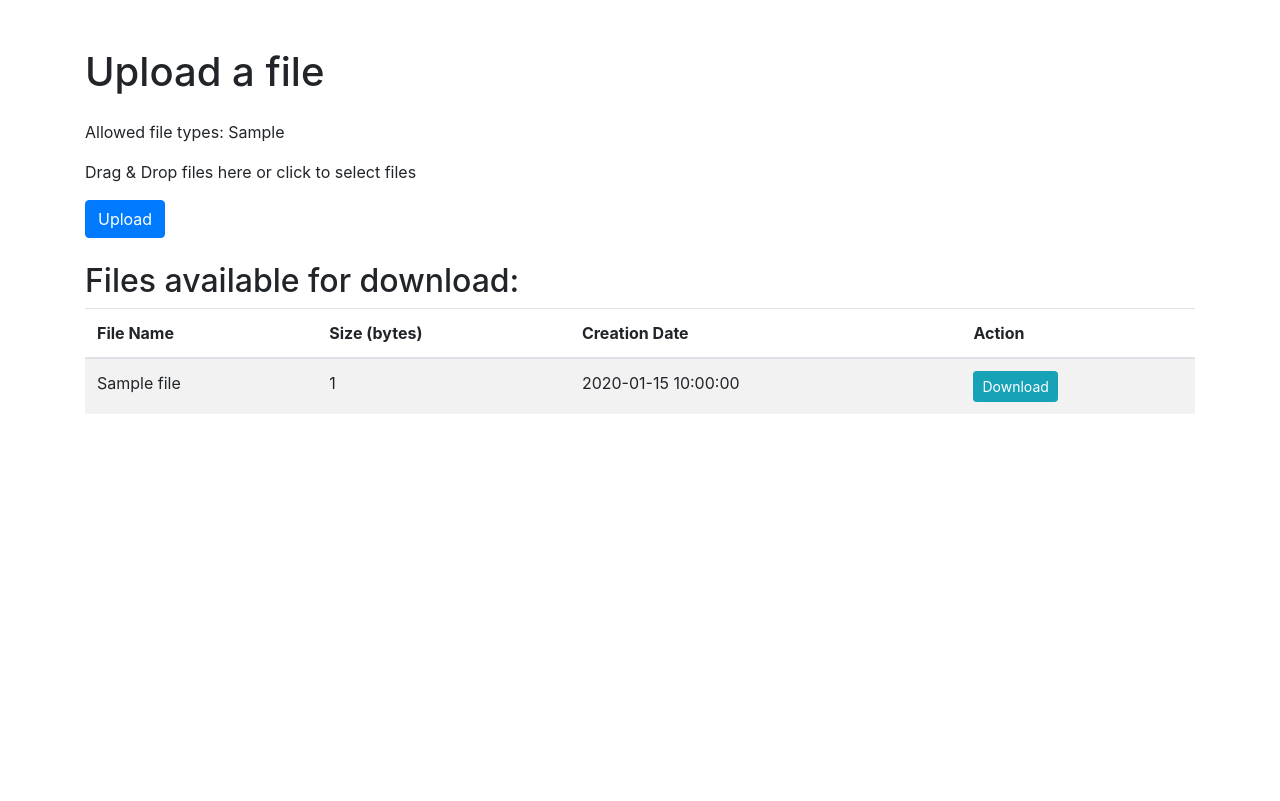
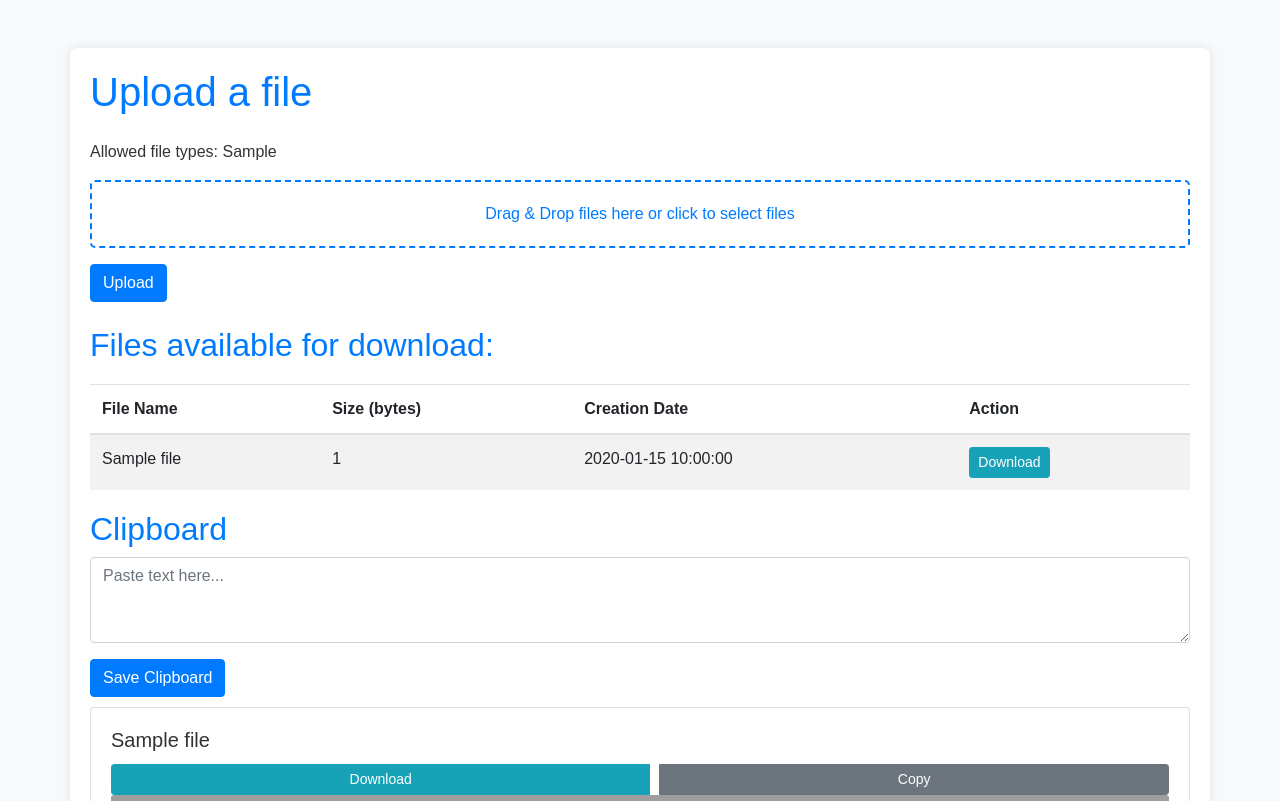
Before and after one commit to pedroanisio/fileuploader, a Flask app: template templates/index.html in a window 1280 px wide. Shown: the top 801 px of the page. Before the commit the page ends 414 px from the top, so only its background shows below. Run offline with Flask 3, Linux system fonts and the light colour scheme; the template is opened without the code that fills it: most values are stand-ins (such as "Sample title", 1, 10 or a date in 2020); some libraries are stand-ins or nearby versions; grey boxes are pictures that could not be loaded.

Commit message:
chore: Refactor CSS file names and update drag and drop UI

```diff
--- a/app.py
+++ b/app.py
@@ -1,4 +1,4 @@
-from flask import Flask, request, redirect, url_for, render_template, send_from_directory, flash
+from flask import Flask, request, redirect, url_for, render_template, send_from_directory, flash, jsonify
 from werkzeug.utils import secure_filename
 import os
 import uuid
@@ -11,16 +11,19 @@ from dotenv import load_dotenv
 load_dotenv()
 
 UPLOAD_FOLDER = 'uploads'
-ALLOWED_EXTENSIONS = {'txt', 'pdf', 'png', 'jpg', 'jpeg', 'gif', 'pst','mkv','exe'}
+CLIPBOARD_FOLDER = 'clipboard'
+ALLOWED_EXTENSIONS = {'txt', 'pdf', 'png', 'jpg', 'jpeg', 'gif', 'pst'}
 
 app = Flask(__name__)
 app.config['UPLOAD_FOLDER'] = UPLOAD_FOLDER
+app.config['CLIPBOARD_FOLDER'] = CLIPBOARD_FOLDER
 app.config['MAX_CONTENT_LENGTH'] = 10 * 1024 * 1024 * 1024  # 10GB
 app.config['SECRET_KEY'] = os.getenv('SECRET_KEY')  # Load SECRET_KEY from environment
 
-# Ensure the upload folder exists
-if not os.path.exists(UPLOAD_FOLDER):
-    os.makedirs(UPLOAD_FOLDER)
+# Ensure the upload and clipboard folders exist
+for folder in [UPLOAD_FOLDER, CLIPBOARD_FOLDER]:
+    if not os.path.exists(folder):
+        os.makedirs(folder)
 
 # Configure logging
 logging.basicConfig(level=logging.INFO)
@@ -29,8 +32,8 @@ def allowed_file(filename):
     return '.' in filename and \
            filename.rsplit('.', 1)[1].lower() in ALLOWED_EXTENSIONS
 
-def get_file_properties(filename):
-    file_path = os.path.join(app.config['UPLOAD_FOLDER'], filename)
+def get_file_properties(filename, folder):
+    file_path = os.path.join(folder, filename)
     file_size = os.path.getsize(file_path)
     file_creation_time = datetime.fromtimestamp(os.path.getctime(file_path))
     return {
@@ -66,21 +69,42 @@ def upload_file():
             flash('File type not allowed')
             logging.warning('File type not allowed')
             return redirect(request.url)
-    files = [get_file_properties(file) for file in os.listdir(app.config['UPLOAD_FOLDER'])]
-    return render_template('index.html', files=files, allowed_extensions=ALLOWED_EXTENSIONS)
+    files = [get_file_properties(file, app.config['UPLOAD_FOLDER']) for file in os.listdir(app.config['UPLOAD_FOLDER'])]
+    clipboard_files = [get_file_properties(file, app.config['CLIPBOARD_FOLDER']) for file in os.listdir(app.config['CLIPBOARD_FOLDER'])]
+    return render_template('index.html', files=files, clipboard_files=clipboard_files, allowed_extensions=ALLOWED_EXTENSIONS)
 
 @app.route('/uploads/<filename>')
 def uploaded_file(filename):
     return send_from_directory(app.config['UPLOAD_FOLDER'], filename)
 
+@app.route('/clipboard/<filename>')
+def clipboard_file(filename):
+    return send_from_directory(app.config['CLIPBOARD_FOLDER'], filename)
+
+@app.route('/clipboard', methods=['POST'])
+def clipboard():
+    data = request.form['clipboard_data']
+    if 'image' in request.files:
+        file = request.files['image']
+        if file and allowed_file(file.filename):
+            filename = f"clipboard_{uuid.uuid4()}_{secure_filename(file.filename)}"
+            file.save(os.path.join(app.config['CLIPBOARD_FOLDER'], filename))
+            return jsonify({'status': 'success', 'message': 'Image saved', 'filename': filename})
+    else:
+        filename = f"clipboard_{uuid.uuid4()}.txt"
+        with open(os.path.join(app.config['CLIPBOARD_FOLDER'], filename), 'w') as f:
+            f.write(data)
+        return jsonify({'status': 'success', 'message': 'Text saved', 'filename': filename})
+
 def cleanup_files():
     now = datetime.now()
-    for filename in os.listdir(UPLOAD_FOLDER):
-        file_path = os.path.join(UPLOAD_FOLDER, filename)
-        file_creation_time = datetime.fromtimestamp(os.path.getctime(file_path))
-        if now - file_creation_time > timedelta(days=1):
-            os.remove(file_path)
-            logging.info(f'Removed file {filename}')
+    for folder in [UPLOAD_FOLDER, CLIPBOARD_FOLDER]:
+        for filename in os.listdir(folder):
+            file_path = os.path.join(folder, filename)
+            file_creation_time = datetime.fromtimestamp(os.path.getctime(file_path))
+            if now - file_creation_time > timedelta(days=1):
+                os.remove(file_path)
+                logging.info(f'Removed file {filename}')
 
 # Setup and start the scheduler
 scheduler = BackgroundScheduler()
--- a/static/style.css
+++ b/static/styles.css
@@ -23,6 +23,12 @@ h1, h2 {
     margin-top: 20px;
 }
 
+
+.drag-drop-area.drag-over {
+    background-color: #e9ecef;
+}
+
+
 .drag-drop-area {
     border: 2px dashed #007bff;
     border-radius: 5px;
@@ -32,6 +38,25 @@ h1, h2 {
     cursor: pointer;
 }
 
-.drag-drop-area.drag-over {
-    background-color: #e9ecef;
+.card {
+    margin-top: 10px;
 }
+
+.clipboard-area {
+    margin-top: 20px;
+}
+
+.drag-drop-area {
+    transition: background-color 0.3s ease;
+    border: 2px dashed #007bff;
+    border-radius: 5px;
+    padding: 20px;
+    text-align: center;
+    color: #007bff;
+    cursor: pointer;
+}
+
+.btn-group {
+    display: flex;
+    gap: 10px;
+}
--- a/templates/index.html
+++ b/templates/index.html
@@ -52,6 +52,41 @@
                 {% endfor %}
             </tbody>
         </table>
+        <div class="clipboard-area">
+            <h2>Clipboard</h2>
+            <form id="clipboard-form" method="post">
+                <div class="form-group">
+                    <textarea id="clipboard-text" class="form-control" rows="3" placeholder="Paste text here..."></textarea>
+                </div>
+                <button type="submit" class="btn btn-primary">Save Clipboard</button>
+            </form>
+            <div id="clipboard-cards">
+                {% for file in clipboard_files %}
+                <div class="card">
+                    <div class="card-body">
+                        <h5 class="card-title">{{ file.name }}</h5>
+                        <div class="btn-group">
+                            {% if file.name.endswith('.txt') %}
+                            <button class="btn btn-secondary btn-sm" type="button" data-toggle="collapse" data-target="#collapse{{ loop.index }}" aria-expanded="false" aria-controls="collapse{{ loop.index }}">
+                                View Content
+                            </button>
+                            <div class="collapse" id="collapse{{ loop.index }}">
+                                <div class="card card-body mt-2">
+                                    <pre>{{ file.content }}</pre>
+                                </div>
+                            </div>
+                            {% endif %}
+                            <a href="{{ url_for('clipboard_file', filename=file.name) }}" class="btn btn-info btn-sm">Download</a>
+                            <button class="btn btn-secondary btn-sm copy-btn" data-text="{{ file.content }}">Copy</button>
+                        </div>
+                        {% if not file.name.endswith('.txt') %}
+                        <img src="{{ url_for('clipboard_file', filename=file.name) }}" class="card-img-top">
+                        {% endif %}
+                    </div>
+                </div>
+                {% endfor %}
+            </div>
+        </div>
     </div>
     <script src="https://code.jquery.com/jquery-3.3.1.slim.min.js"></script>
     <script src="https://cdnjs.cloudflare.com/ajax/libs/popper.js/1.14.7/umd/popper.min.js"></script>
@@ -60,6 +95,8 @@
         const fileInput = document.getElementById('file-input');
         const dragDropArea = document.getElementById('drag-drop-area');
         const uploadForm = document.getElementById('upload-form');
+        const clipboardForm = document.getElementById('clipboard-form');
+        const clipboardText = document.getElementById('clipboard-text');
 
         dragDropArea.addEventListener('click', () => fileInput.click());
 
@@ -82,6 +119,31 @@
             fileInput.files = event.dataTransfer.files;
             uploadForm.submit();
         });
+
+        clipboardForm.addEventListener('submit', async (event) => {
+            event.preventDefault();
+            const formData = new FormData();
+            formData.append('clipboard_data', clipboardText.value);
+            const response = await fetch('/clipboard', {
+                method: 'POST',
+                body: formData
+            });
+            const result = await response.json();
+            if (result.status === 'success') {
+                location.reload();
+            } else {
+                alert(result.message);
+            }
+        });
+
+        document.querySelectorAll('.copy-btn').forEach(button => {
+            button.addEventListener('click', (event) => {
+                const text = event.target.getAttribute('data-text');
+                navigator.clipboard.writeText(text).then(() => {
+                    alert('Text copied to clipboard');
+                });
+            });
+        });
     </script>
 </body>
 </html>
```
